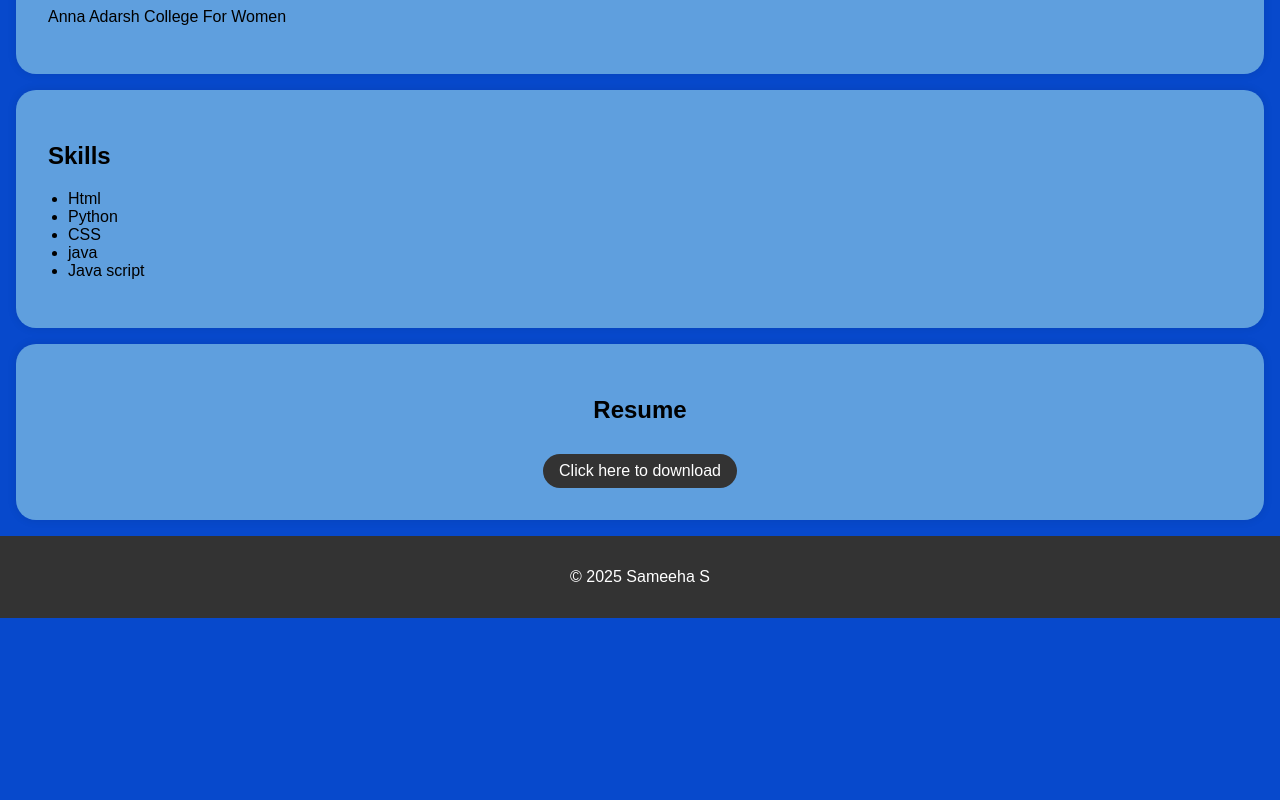
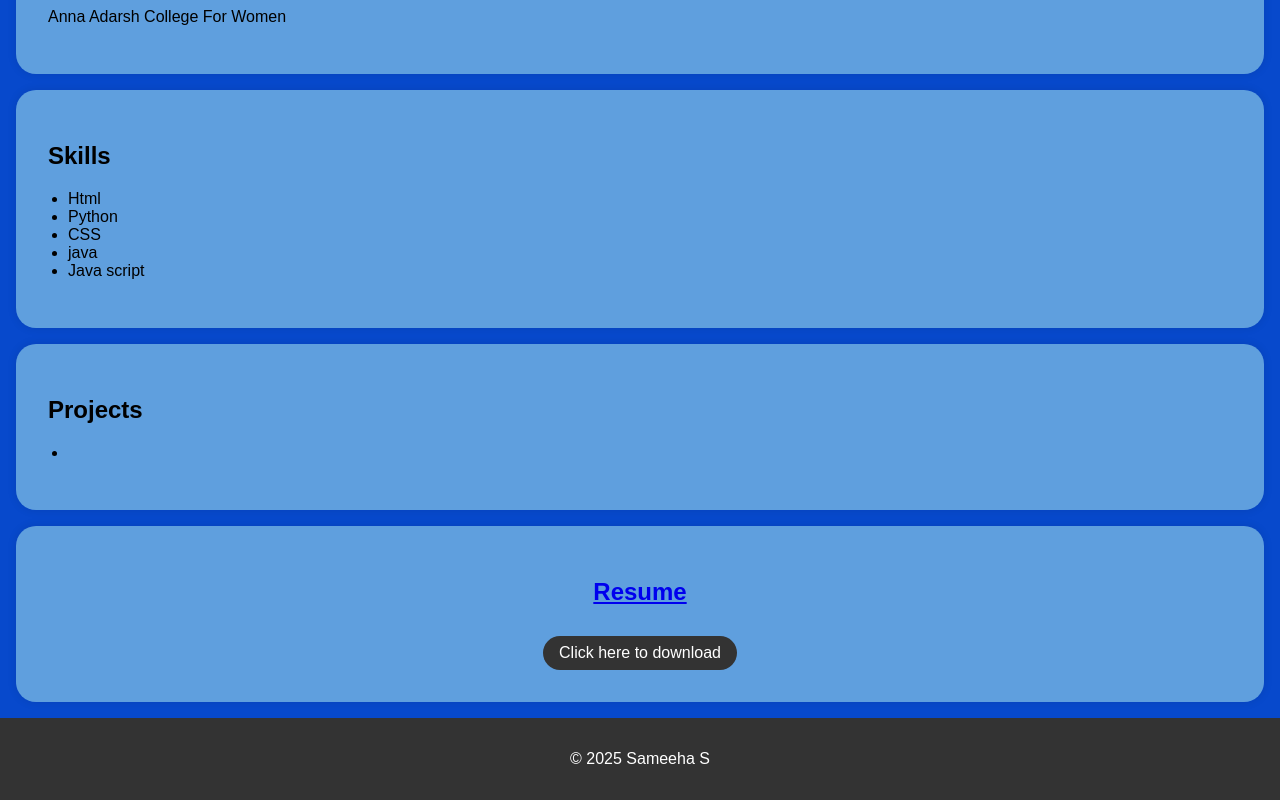
Before and after one commit to SAMEEHA14-GH/digital-portfolio, a plain HTML site: page index.html in a window 1280 px wide. Shown: the part 586-1386 px from the top of the page. Before the commit the page ends 1204 px from the top, so only its background shows below. Drawn offline with Linux system fonts and the light colour scheme.

Commit message:
Update index.html

```diff
--- a/index.html
+++ b/index.html
@@ -144,8 +144,16 @@
         </div>
     </section>
 
+    <section id="Projects">
+        <div class="section-content">
+            <h2>Projects</h2>
+            <ul>
+                <li><a href="C:\Users\SAMEE\OneDrive\Documents\PRJ2.html"></li>
+            </ul>
+        </div>
+    </section>
+
     <section id="resume">
-
         <div class="section-content">
             <center>
             <h2>Resume</h2>
```
